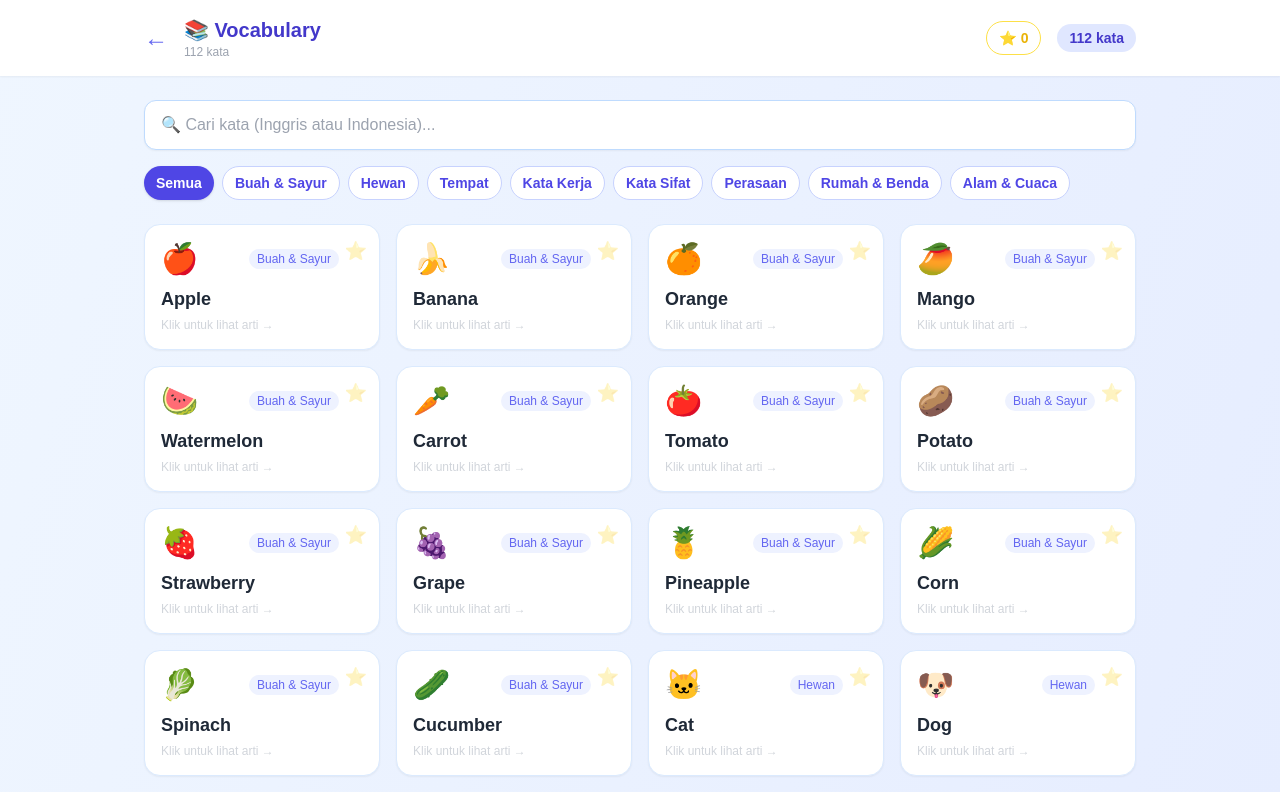
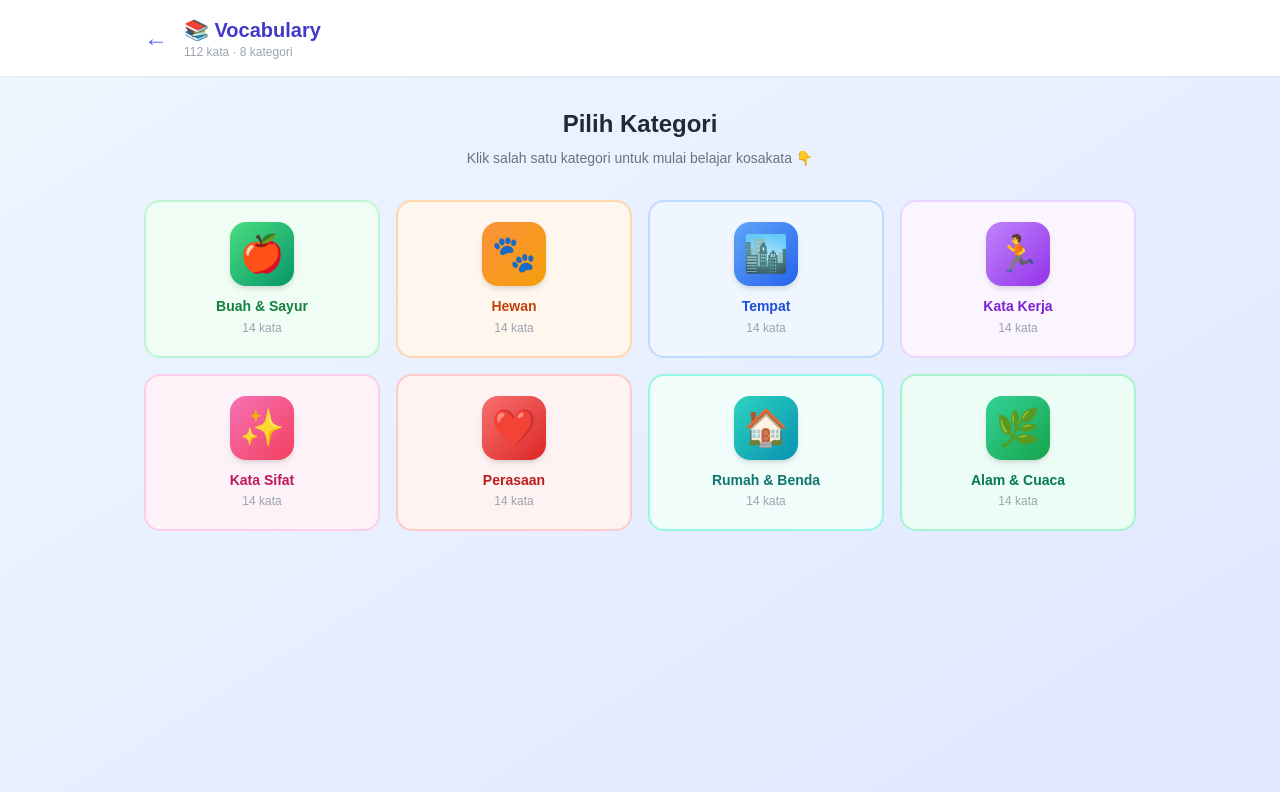
Before and after one commit to daniellasroha/Daniel-English, a Next.js app: page /vocabulary in a window 1280 px wide. Shown: the top 792 px of the page. Built offline with nearby package versions, Linux system fonts and the light colour scheme.

Commit message:
Redesign vocabulary: navigasi per kategori

```diff
--- a/src/app/vocabulary/page.js
+++ b/src/app/vocabulary/page.js
@@ -1,22 +1,32 @@
-// Halaman Vocabulary — 64 kosakata dengan 8 kategori + fitur favorit
+// Halaman Vocabulary — pilih kategori dulu, lalu lihat kata per kategori
 "use client";
 
 import { useState } from "react";
 import Link from "next/link";
-import { kosakata, kategoriList } from "@/data/vocabulary";
+import { kosakata } from "@/data/vocabulary";
 import { useProgress } from "@/hooks/useProgress";
 import { useFavorites } from "@/hooks/useFavorites";
 import { useLevel } from "@/hooks/useLevel";
 
+// Metadata visual per kategori
+const kategoriMeta = {
+  "Buah & Sayur": { emoji: "🍎", warna: "from-green-400 to-emerald-600",   bg: "bg-green-50",   border: "border-green-200",   teks: "text-green-700" },
+  "Hewan":         { emoji: "🐾", warna: "from-orange-400 to-amber-500",    bg: "bg-orange-50",  border: "border-orange-200",  teks: "text-orange-700" },
+  "Tempat":        { emoji: "🏙️", warna: "from-blue-400 to-blue-600",       bg: "bg-blue-50",    border: "border-blue-200",    teks: "text-blue-700" },
+  "Kata Kerja":    { emoji: "🏃", warna: "from-purple-400 to-purple-600",   bg: "bg-purple-50",  border: "border-purple-200",  teks: "text-purple-700" },
+  "Kata Sifat":    { emoji: "✨", warna: "from-pink-400 to-rose-500",        bg: "bg-pink-50",    border: "border-pink-200",    teks: "text-pink-700" },
+  "Perasaan":      { emoji: "❤️", warna: "from-red-400 to-red-600",          bg: "bg-red-50",     border: "border-red-200",     teks: "text-red-700" },
+  "Rumah & Benda": { emoji: "🏠", warna: "from-teal-400 to-cyan-600",       bg: "bg-teal-50",    border: "border-teal-200",    teks: "text-teal-700" },
+  "Alam & Cuaca":  { emoji: "🌿", warna: "from-emerald-400 to-green-600",   bg: "bg-emerald-50", border: "border-emerald-200", teks: "text-emerald-700" },
+};
+
 export default function VocabularyPage() {
+  const [kategoriDipilih, setKategoriDipilih] = useState(null);
   const [kartuTerbuka, setKartuTerbuka] = useState({});
-  const [cari, setCari] = useState("");
-  const [kategoriAktif, setKategoriAktif] = useState("Semua");
-  const [tampilFavorit, setTampilFavorit] = useState(false);
 
   const { recordVocab } = useProgress();
-  const { isFavorite, toggleFavorite, favorites } = useFavorites();
-  const { config, level } = useLevel();
+  const { isFavorite, toggleFavorite } = useFavorites();
+  const { config } = useLevel();
 
   // Filter kata berdasarkan level
   const kosakataTersedia = config
@@ -25,143 +35,162 @@ export default function VocabularyPage() {
         : kosakata)
     : kosakata;
 
+  // Daftar kategori yang ada (urutan tetap)
+  const urutanKategori = [
+    "Buah & Sayur", "Hewan", "Tempat", "Kata Kerja",
+    "Kata Sifat", "Perasaan", "Rumah & Benda", "Alam & Cuaca",
+  ];
+
+  // Hitung jumlah kata per kategori (sesuai level)
+  const jumlahPerKategori = {};
+  urutanKategori.forEach((kat) => {
+    jumlahPerKategori[kat] = kosakataTersedia.filter((k) => k.kategori === kat).length;
+  });
+
+  // Kata yang ditampilkan sesuai kategori dipilih
+  const kataKategoriIni = kategoriDipilih
+    ? kosakataTersedia.filter((k) => k.kategori === kategoriDipilih)
+    : [];
+
   function toggleKartu(id) {
     setKartuTerbuka((prev) => ({ ...prev, [id]: !prev[id] }));
     if (!kartuTerbuka[id]) recordVocab(id);
   }
 
-  // Filter berdasarkan pencarian, kategori, favorit, dan level
-  const hasilFilter = kosakataTersedia.filter((kata) => {
-    const cocokCari =
-      kata.english.toLowerCase().includes(cari.toLowerCase()) ||
-      kata.indonesian.toLowerCase().includes(cari.toLowerCase());
-    const cocokKategori =
-      kategoriAktif === "Semua" || kata.kategori === kategoriAktif;
-    const cocokFavorit = !tampilFavorit || isFavorite(kata.id);
-    return cocokCari && cocokKategori && cocokFavorit;
-  });
+  const meta = kategoriDipilih ? kategoriMeta[kategoriDipilih] : null;
+
+  // ─── TAMPILAN KATA (setelah pilih kategori) ───────────────────────────────
+  if (kategoriDipilih) {
+    const sudahTerbuka = kataKategoriIni.filter((k) => kartuTerbuka[k.id]).length;
 
     return (
       <main className="min-h-screen bg-gradient-to-br from-blue-50 to-indigo-100">
         {/* Header */}
         <header className="bg-white shadow-sm sticky top-0 z-10">
           <div className="max-w-5xl mx-auto px-4 py-4 flex items-center gap-4">
-          <Link href="/" className="text-indigo-500 hover:text-indigo-700 text-2xl">←</Link>
+            <button
+              onClick={() => setKategoriDipilih(null)}
+              className="text-indigo-500 hover:text-indigo-700 text-2xl"
+            >
+              ←
+            </button>
+            <div className={`w-10 h-10 rounded-xl bg-gradient-to-br ${meta.warna} flex items-center justify-center text-xl shadow`}>
+              {meta.emoji}
+            </div>
             <div className="flex-1">
-            <h1 className="text-xl font-bold text-indigo-700">📚 Vocabulary</h1>
+              <h1 className={`text-xl font-bold ${meta.teks}`}>{kategoriDipilih}</h1>
               <p className="text-xs text-gray-400">
-              {kosakataTersedia.length} kata
+                {kataKategoriIni.length} kata
                 {config && <span className={`ml-1 font-semibold ${config.teks}`}>· {config.emoji} {config.label}</span>}
               </p>
             </div>
-          <button
-            onClick={() => setTampilFavorit((v) => !v)}
-            className={`flex items-center gap-1 px-3 py-1.5 rounded-full text-sm font-semibold transition ${
-              tampilFavorit
-                ? "bg-yellow-400 text-white shadow"
-                : "bg-white border border-yellow-300 text-yellow-500 hover:bg-yellow-50"
-            }`}
-          >
-            ⭐ {favorites.length}
-          </button>
-          <span className="bg-indigo-100 text-indigo-700 text-sm font-semibold px-3 py-1 rounded-full">
-            {hasilFilter.length} kata
-          </span>
+            {/* Progress bar kategori ini */}
+            <div className="text-right">
+              <p className="text-xs text-gray-400">{sudahTerbuka}/{kataKategoriIni.length} dibuka</p>
+              <div className="w-20 h-1.5 bg-gray-200 rounded-full mt-1">
+                <div
+                  className={`h-full rounded-full bg-gradient-to-r ${meta.warna} transition-all`}
+                  style={{ width: `${kataKategoriIni.length ? (sudahTerbuka / kataKategoriIni.length) * 100 : 0}%` }}
+                />
+              </div>
+            </div>
           </div>
         </header>
 
         <div className="max-w-5xl mx-auto px-4 py-6">
-        {/* Mode favorit */}
-        {tampilFavorit && (
-          <div className="bg-yellow-50 border border-yellow-200 rounded-xl px-4 py-3 mb-4 flex items-center justify-between">
-            <p className="text-yellow-700 text-sm font-semibold">
-              ⭐ Menampilkan {favorites.length} kata favoritmu
-            </p>
-            <button onClick={() => setTampilFavorit(false)} className="text-yellow-500 text-xs hover:text-yellow-700">
-              Tampilkan semua
-            </button>
-          </div>
-        )}
-
-        {/* Pencarian */}
-        <input
-          type="text"
-          placeholder="🔍 Cari kata (Inggris atau Indonesia)..."
-          value={cari}
-          onChange={(e) => setCari(e.target.value)}
-          className="w-full px-4 py-3 rounded-xl border border-blue-200 shadow-sm focus:outline-none focus:ring-2 focus:ring-indigo-400 text-gray-700 mb-4"
-        />
-
-        {/* Filter kategori */}
-        <div className="flex gap-2 flex-wrap mb-6">
-          {["Semua", ...kategoriList].map((kat) => (
-            <button
-              key={kat}
-              onClick={() => setKategoriAktif(kat)}
-              className={`px-3 py-1.5 rounded-full text-sm font-semibold transition ${
-                kategoriAktif === kat
-                  ? "bg-indigo-600 text-white shadow"
-                  : "bg-white border border-indigo-200 text-indigo-600 hover:bg-indigo-50"
-              }`}
-            >
-              {kat}
-            </button>
-          ))}
-        </div>
-
-        {/* Grid kartu */}
-        <div className="grid grid-cols-1 sm:grid-cols-2 lg:grid-cols-4 gap-4">
-          {hasilFilter.map((kata) => (
+          <div className="grid grid-cols-1 sm:grid-cols-2 lg:grid-cols-3 gap-4">
+            {kataKategoriIni.map((kata) => (
               <div
                 key={kata.id}
-              className="bg-white rounded-2xl shadow-sm p-4 hover:shadow-md hover:-translate-y-1 transition-all duration-200 border border-blue-100 relative"
+                className={`rounded-2xl shadow-sm border ${meta.border} ${meta.bg} relative hover:shadow-md hover:-translate-y-1 transition-all duration-200`}
               >
                 {/* Tombol favorit */}
                 <button
-                onClick={(e) => { e.stopPropagation(); toggleFavorite(kata.id); }}
+                  onClick={() => toggleFavorite(kata.id)}
                   className={`absolute top-3 right-3 text-lg transition-transform hover:scale-125 ${
                     isFavorite(kata.id) ? "opacity-100" : "opacity-30 hover:opacity-70"
                   }`}
-                title={isFavorite(kata.id) ? "Hapus dari favorit" : "Tambah ke favorit"}
                 >
                   ⭐
                 </button>
 
-              {/* Konten kartu — klik untuk flip */}
-              <div onClick={() => toggleKartu(kata.id)} className="cursor-pointer">
-                <div className="flex items-center justify-between mb-2 pr-6">
-                  <span className="text-3xl">{kata.emoji}</span>
-                  <span className="text-xs bg-indigo-50 text-indigo-500 px-2 py-0.5 rounded-full">{kata.kategori}</span>
+                {/* Kartu — klik untuk flip */}
+                <div onClick={() => toggleKartu(kata.id)} className="cursor-pointer p-4">
+                  <div className="flex items-center gap-3 mb-3 pr-6">
+                    <div className={`w-12 h-12 rounded-xl bg-gradient-to-br ${meta.warna} flex items-center justify-center text-2xl shadow flex-shrink-0`}>
+                      {kata.emoji}
                     </div>
+                    <div>
                       <h2 className="text-lg font-bold text-gray-800">{kata.english}</h2>
+                      {!kartuTerbuka[kata.id] && (
+                        <p className="text-gray-400 text-xs">Klik untuk lihat arti →</p>
+                      )}
+                    </div>
+                  </div>
+
                   {kartuTerbuka[kata.id] ? (
-                  <div className="mt-2">
-                    <p className="text-indigo-600 font-semibold">{kata.indonesian}</p>
-                    <p className="text-gray-400 text-xs mt-1 italic">{kata.contoh}</p>
+                    <div className={`rounded-xl p-3 bg-white bg-opacity-70 border ${meta.border}`}>
+                      <p className={`font-bold text-base ${meta.teks}`}>{kata.indonesian}</p>
+                      <p className="text-gray-400 text-xs mt-1 italic">"{kata.contoh}"</p>
                     </div>
                   ) : (
-                  <p className="text-gray-300 text-xs mt-1">Klik untuk lihat arti →</p>
+                    <div className="h-12 rounded-xl bg-white bg-opacity-40 border border-dashed border-gray-300 flex items-center justify-center">
+                      <span className="text-gray-300 text-sm">• • •</span>
+                    </div>
                   )}
                 </div>
               </div>
             ))}
           </div>
-
-        {/* Kosong saat mode favorit */}
-        {hasilFilter.length === 0 && tampilFavorit && (
-          <div className="text-center py-16 text-gray-400">
-            <p className="text-5xl mb-3">⭐</p>
-            <p>Belum ada kata favorit. Klik ⭐ pada kartu untuk menyimpan!</p>
-          </div>
-        )}
-
-        {hasilFilter.length === 0 && !tampilFavorit && (
-          <div className="text-center py-16 text-gray-400">
-            <p className="text-5xl mb-3">🔍</p>
-            <p>Kata tidak ditemukan. Coba kata lain!</p>
-          </div>
-        )}
         </div>
       </main>
     );
   }
+
+  // ─── TAMPILAN PILIH KATEGORI ──────────────────────────────────────────────
+  return (
+    <main className="min-h-screen bg-gradient-to-br from-blue-50 to-indigo-100">
+      {/* Header */}
+      <header className="bg-white shadow-sm sticky top-0 z-10">
+        <div className="max-w-5xl mx-auto px-4 py-4 flex items-center gap-4">
+          <Link href="/" className="text-indigo-500 hover:text-indigo-700 text-2xl">←</Link>
+          <div>
+            <h1 className="text-xl font-bold text-indigo-700">📚 Vocabulary</h1>
+            <p className="text-xs text-gray-400">
+              {kosakataTersedia.length} kata · {urutanKategori.filter(k => jumlahPerKategori[k] > 0).length} kategori
+              {config && <span className={`ml-1 font-semibold ${config.teks}`}>· {config.emoji} {config.label}</span>}
+            </p>
+          </div>
+        </div>
+      </header>
+
+      <div className="max-w-5xl mx-auto px-4 py-8">
+        <div className="text-center mb-8">
+          <h2 className="text-2xl font-extrabold text-gray-800 mb-2">Pilih Kategori</h2>
+          <p className="text-gray-500 text-sm">Klik salah satu kategori untuk mulai belajar kosakata 👇</p>
+        </div>
+
+        <div className="grid grid-cols-2 sm:grid-cols-3 lg:grid-cols-4 gap-4">
+          {urutanKategori.map((kat) => {
+            const m = kategoriMeta[kat];
+            const jumlah = jumlahPerKategori[kat];
+            if (jumlah === 0) return null;
+            return (
+              <button
+                key={kat}
+                onClick={() => { setKategoriDipilih(kat); setKartuTerbuka({}); }}
+                className={`rounded-2xl border-2 ${m.border} ${m.bg} p-5 text-center hover:shadow-lg hover:-translate-y-1 transition-all duration-200 cursor-pointer`}
+              >
+                <div className={`w-16 h-16 rounded-2xl bg-gradient-to-br ${m.warna} flex items-center justify-center text-4xl shadow-md mx-auto mb-3`}>
+                  {m.emoji}
+                </div>
+                <h3 className={`font-bold text-sm ${m.teks} leading-tight`}>{kat}</h3>
+                <p className="text-gray-400 text-xs mt-1">{jumlah} kata</p>
+              </button>
+            );
+          })}
+        </div>
+      </div>
+    </main>
+  );
+}
```
Lines whose indentation alone changed are shown as unchanged.
